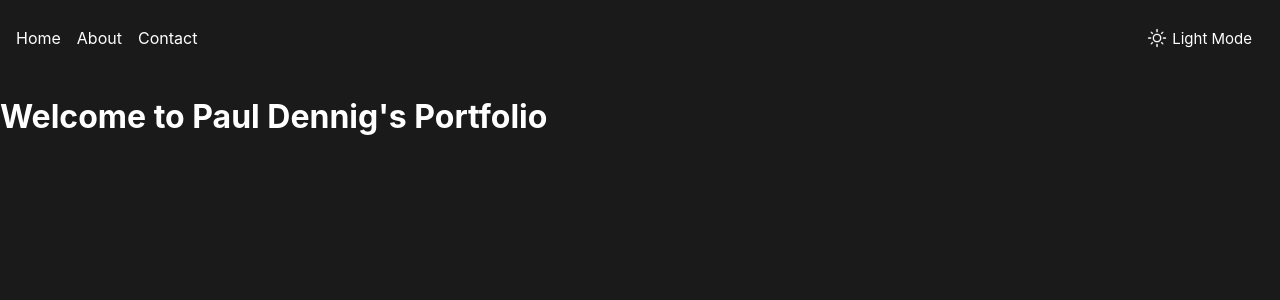
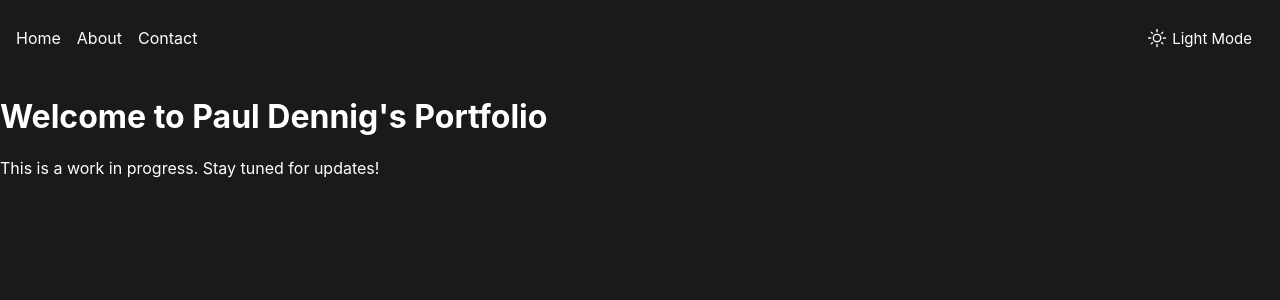
Before and after one commit to paul-dennig/paul-dennig.github.io, a React (Create React App) app: page / in a window 1280 px wide. Shown: the top 300 px of the page. Built offline with nearby package versions, Linux system fonts and the light colour scheme.

Commit message:
created a production build and updated homepage

```diff
--- a/src/pages/index.js
+++ b/src/pages/index.js
@@ -4,6 +4,7 @@ const Home = () => {
 return (
 	<div>
 	<h1>Welcome to Paul Dennig's Portfolio</h1>
+	<p>This is a work in progress. Stay tuned for updates!</p>
 	</div>
 );
 };
```
